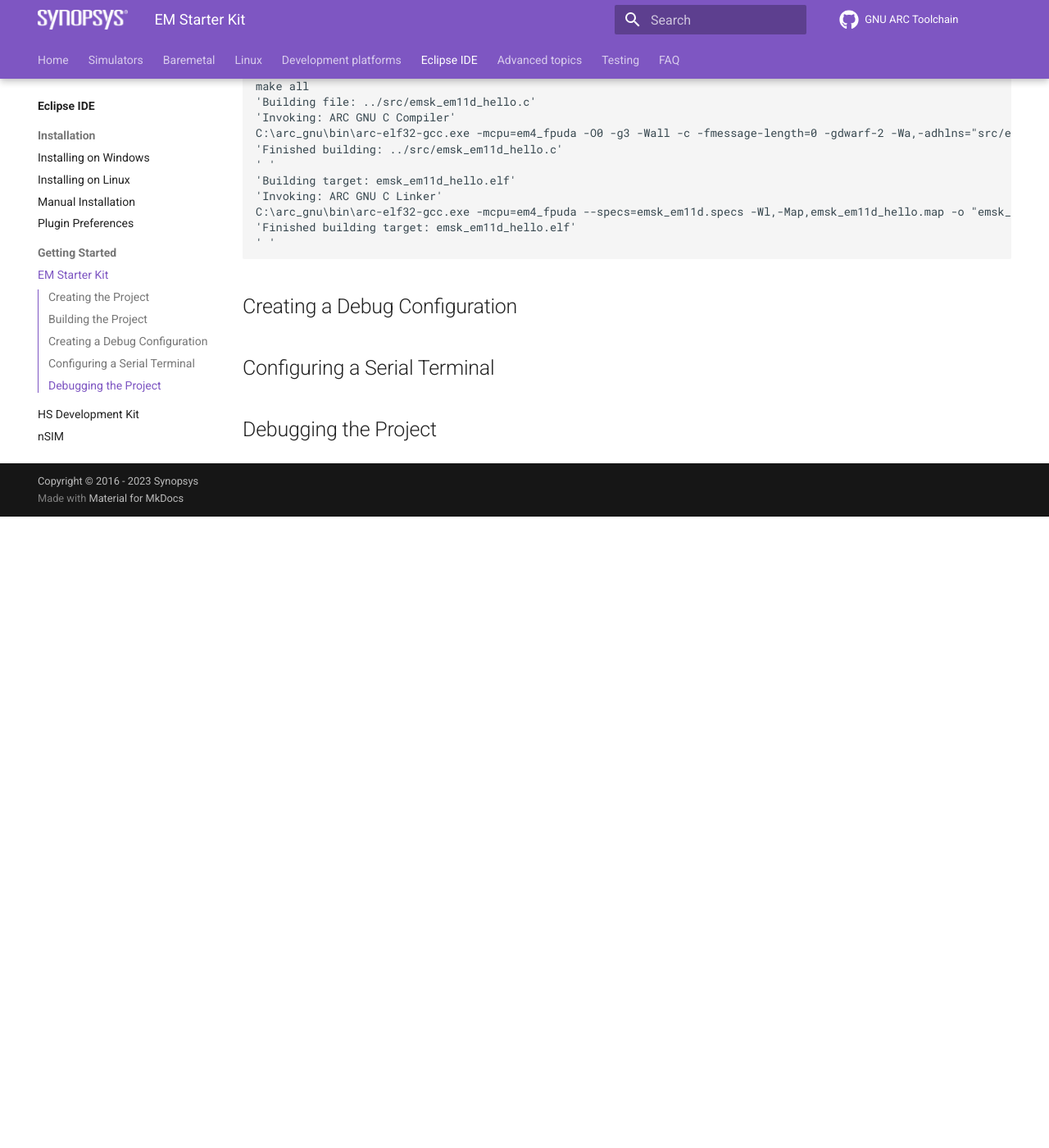
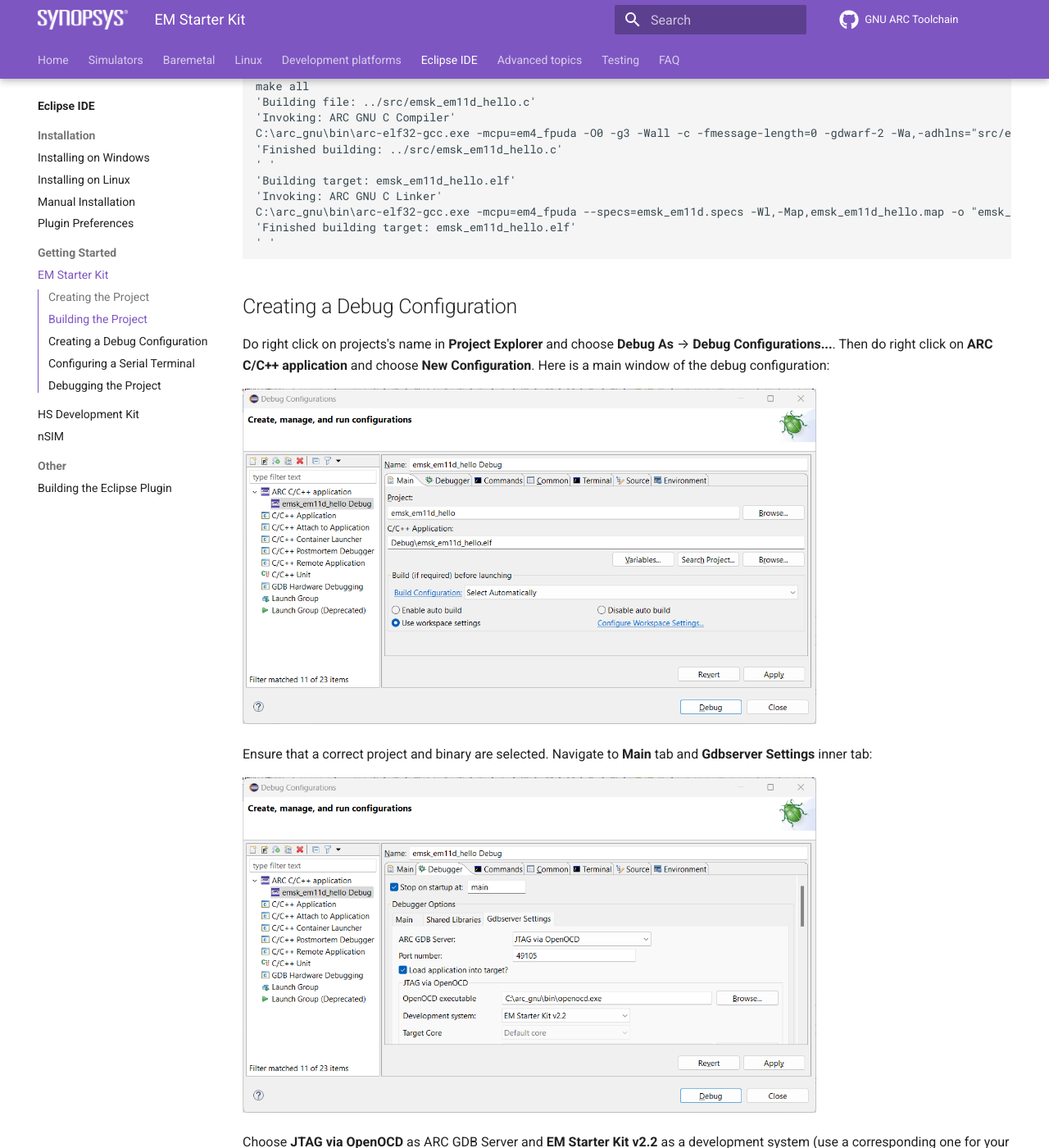
Before and after one commit to foss-for-synopsys-dwc-arc-processors/documentation, an MkDocs documentation site: the page built from docs/eclipse/getting-started/emsk.md, in a window 1280 px wide and 1400 px high, scrolled down 1363 px. Shown: the whole window at 82% size. Built offline with MkDocs 1.6.1 and Material for MkDocs 9.7.7, drawn with Linux system fonts in a browser that asks for light colours; comment, search, counter and statistics services are not loaded; before the commit the page ends 1993 px from its top, so only the background shows below that; some of the changed text lies outside the part shown.

Commit message:
Add EMSK getting started guide for IDE

```diff
--- a/docs/eclipse/getting-started/emsk.md
+++ b/docs/eclipse/getting-started/emsk.md
@@ -11,7 +11,7 @@
 
 Select **File** → **New** → **Project..** and choose **C Project**.
 A list of ARC projects will appear. Choose any ARC EM Starter Kit
-"Hello World" project from the **ARC EM Starter Kit Projects" group.
+"Hello World" project from the **ARC EM Starter Kit Projects** group.
 Suppose, EM11D project is chosen.
 
 ![ARC EM Starter Kit Projects](./images/emsk-projects.png){ width="700" }
@@ -49,6 +49,45 @@
 
 ## Creating a Debug Configuration
 
+Do right click on projects's name in **Project Explorer** and choose
+**Debug As** → **Debug Configurations...**. Then do right click on
+**ARC C/C++ application** and choose **New Configuration**. Here is a main window of
+the debug configuration:
+
+![Debug Configuration - Main](./images/emsk-debug-conf-main.png){ width="700" }
+
+Ensure that a correct project and binary are selected. Navigate to **Main** tab
+and **Gdbserver Settings** inner tab:
+
+![Debug Configuration - GDB](./images/emsk-debug-conf-gdb.png){ width="700" }
+
+Choose **JTAG via OpenOCD** as ARC GDB Server and **EM Starter Kit v2.2** as
+a development system (use a corresponding one for your case). Then click on
+**Apply**.
+
 ## Configuring a Serial Terminal
 
+Navigate to **Terminal** inner tab of **Main** tab and select a COM port for
+the board. Eclipse automatically detects all available COM ports. In my case
+it's `COM7`.
+
+![Debug Configuration - Terminal](./images/emsk-debug-conf-terminal.png){ width="700" }
+
+On Windows you can find the exact number in **Device Manager** (it corresponds
+to **USB Serial Port** device):
+
+![Debug Configuration - Port](./images/emsk-debug-conf-port.png){ width="700" }
+
+On Linux a serial device for EM Starter Kit is usually `/dev/ttyUSB1`.
+
 ## Debugging the Project
+
+Open the debug configuration in **Debug Configurations** windows and click
+on **Debug** button. The **Debug** perspective will be opened:
+
+![Debug - Perspective](./images/emsk-debug-perspective.png)
+
+Use **Step Over** button to step over `printf` function and select **Terminal**
+in the bottom of the window. "Hello world!" string will be printed:
+
+![Debug - Output](./images/emsk-debug-output.png)
```
Also changed, not shown: docs/eclipse/getting-started/images/emsk-debug-conf-gdb.png (added), docs/eclipse/getting-started/images/emsk-debug-conf-main.png (added), docs/eclipse/getting-started/images/emsk-debug-conf-port.png (added), docs/eclipse/getting-started/images/emsk-debug-conf-terminal.png (added), docs/eclipse/getting-started/images/emsk-debug-output.png (added), docs/eclipse/getting-started/images/emsk-debug-perspective.png (added).
